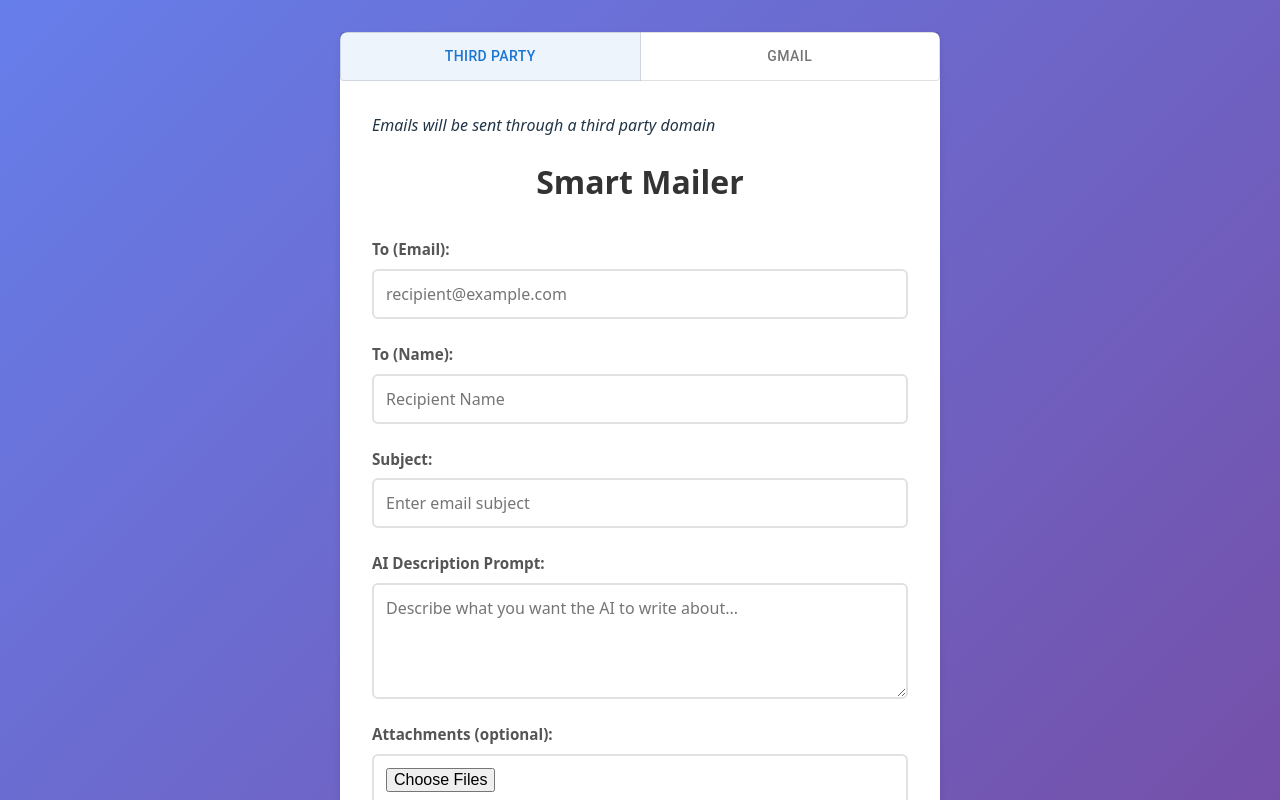
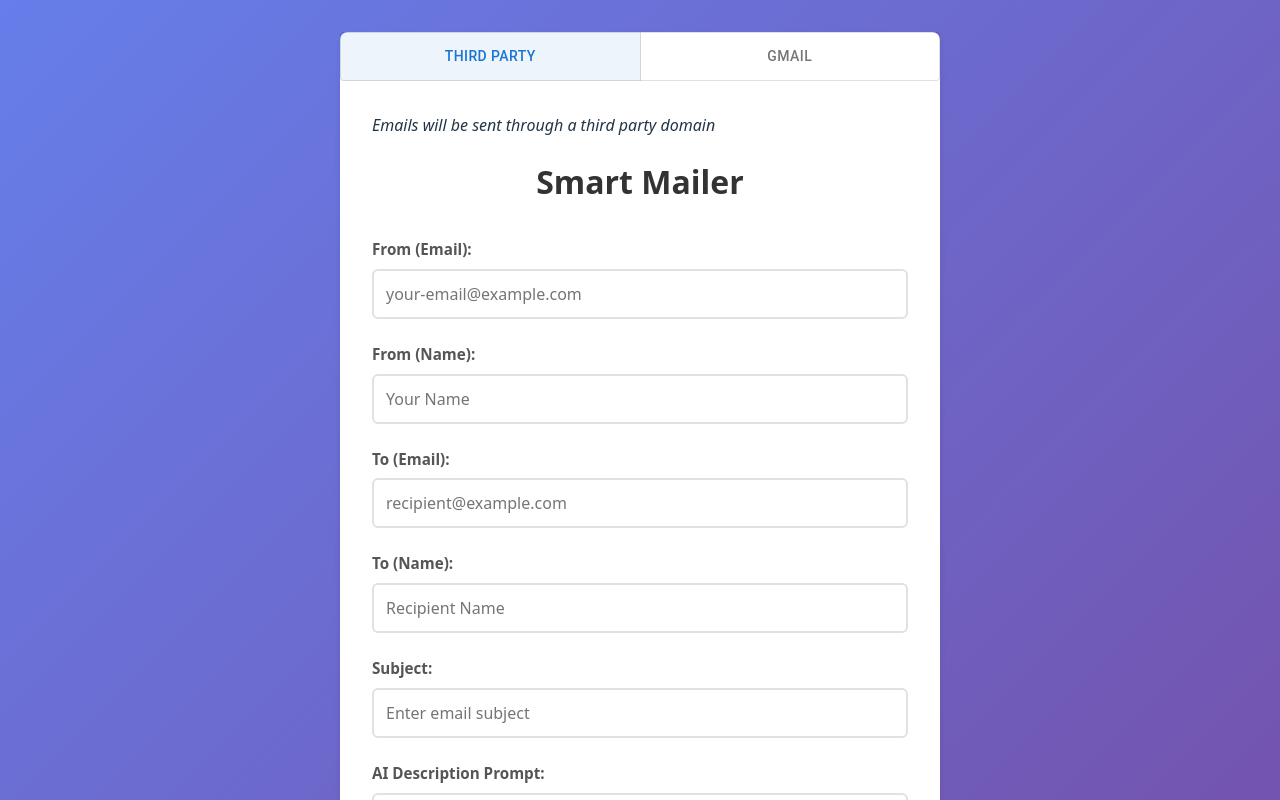
Before and after one commit to hobbbbies/smart-mailer-FE, a React (Vite) app: page / in a window 1280 px wide. Both pictures are taken after a click on the button "THIRD PARTY". Shown: the top 800 px of the page. Built offline with nearby package versions, Linux system fonts and the light colour scheme.

Commit message:
frontend functional for resend api just need to do backedn

```diff
--- a/src/App.jsx
+++ b/src/App.jsx
@@ -109,7 +109,9 @@ function App() {
         headers: {
           'Content-Type': 'application/json',
         },
-        body: JSON.stringify({...formData, sender: user.email, senderName: user.given_name })
+        body: JSON.stringify({...formData,
+           sender: serviceType === 'Gmail' ?  user.email : formData.sender,
+           senderName: serviceType === 'Gmail' ?  user.given_name : formData.senderName })
       })
 
       if (response.ok) {
@@ -154,6 +156,34 @@ function App() {
             {serviceType==="Gmail" ? <Google user={user} setUser={setUser} denied={denied} /> : <div><i>Emails will be sent through a third party domain</i></div>}
             <h1>Smart Mailer</h1>
             <form onSubmit={handleSubmit} className="email-form">
+             {serviceType !== 'Gmail' && (
+               <>
+                 <div className="form-group">
+                   <label htmlFor="sender">From (Email):</label>
+                   <input
+                     type="email"
+                     id="sender"
+                     name="sender"
+                     value={formData.sender}
+                     onChange={handleChange}
+                     required
+                     placeholder="your-email@example.com"
+                   />
+                 </div>
+                 <div className="form-group">
+                   <label htmlFor="senderName">From (Name):</label>
+                   <input
+                     type="text"
+                     id="senderName"
+                     name="senderName"
+                     value={formData.senderName}
+                     onChange={handleChange}
+                     required
+                     placeholder="Your Name"
+                   />
+                 </div>
+               </>
+             )}
               <div className="form-group">
                 <label htmlFor="receiver">To (Email):</label>
                 <input
@@ -241,7 +271,7 @@ function App() {
               <ToggleButtons tone={formData.tone} handleChange={handleChange}/>
               <button
                 type="submit"
-              disabled={isSubmitting || !user}
+                disabled={isSubmitting || (serviceType === 'Gmail' && !user)}
                 className="submit-btn"
               >
                 {user ? (isSubmitting ? 'Generating...' : 'Generate Email') :'Please log in first'}
--- a/src/components/EmailResponse.jsx
+++ b/src/components/EmailResponse.jsx
@@ -14,17 +14,20 @@ const EmailResponse = ({ responseHistory, setResponseHistory, promptHistory, set
     setIsSending(true);
 
     try {
-      let endpoint = 'send-thirdparty'
+      let endpoint = 'send-third-party'
       if (serviceType === 'Gmail') endpoint = 'send-gmail'
 
       const formData = new FormData();
       // Replace sender with user.email for FormData
       const emailData = { ...email };
-      if (user?.email) {
-        emailData.sender = user.email;
-        emailData.senderName = user.given_name;
-      }
+      // if (serviceType === 'Gmail' && user?.email) {
+      //   emailData.sender = user.email;
+      //   emailData.senderName = user.given_name;
+      // } else {
+      //   emailData.sender =
+      // }
 
+      console.log('sender: ', email.sender);
       for (const [key, value] of Object.entries(emailData)) {
         if (value !== null && value !== undefined) {
           formData.append(key, value);
```
Lines whose indentation alone changed are shown as unchanged.
